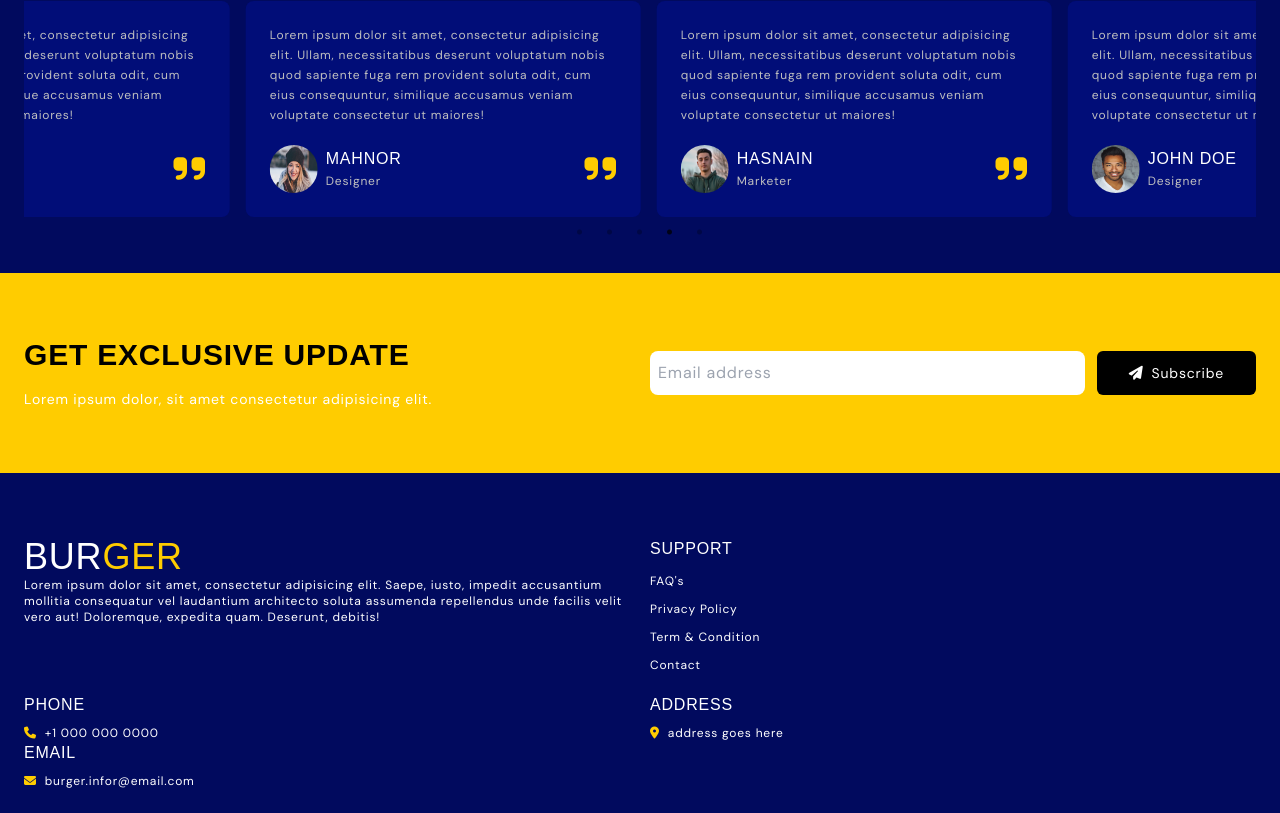
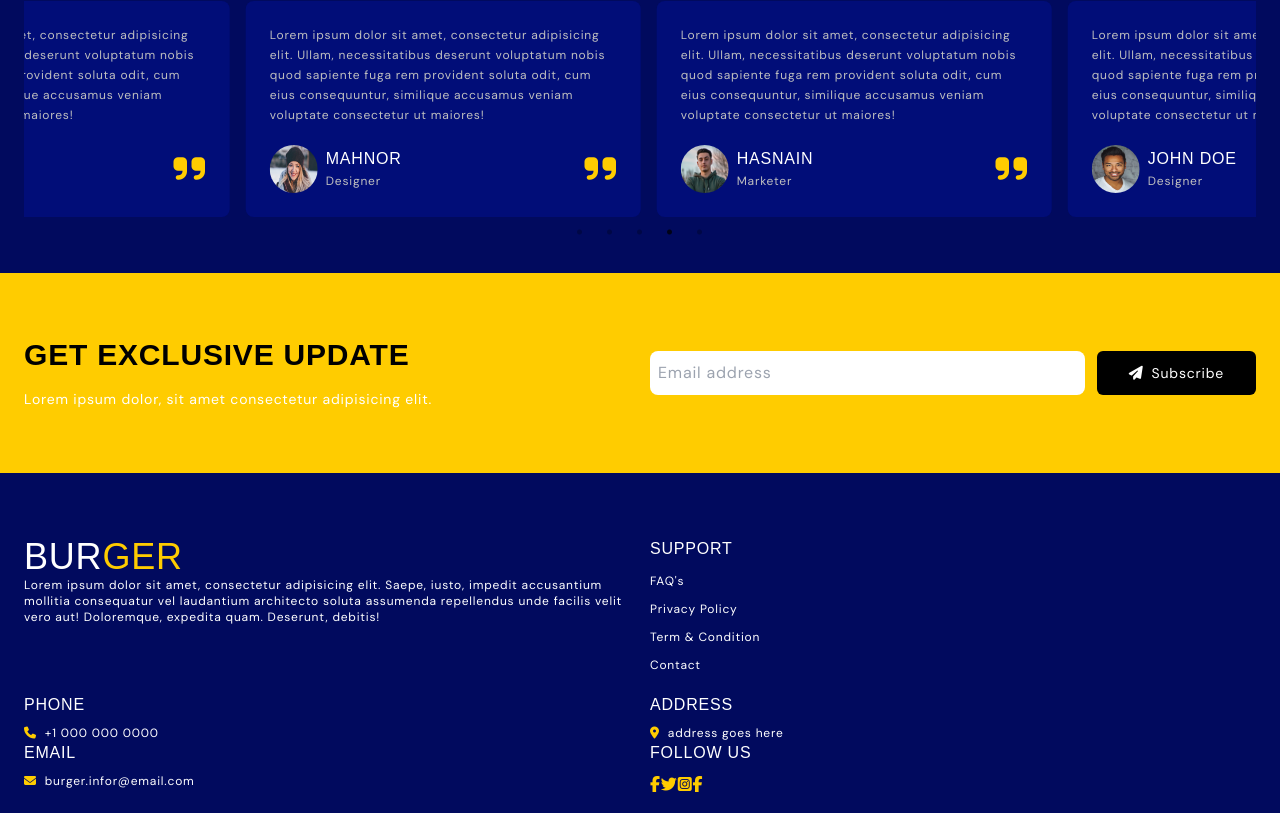
Before and after one commit to Usman-837/Burger_Website, a React (Vite) app: page / in a window 1280 px wide. Shown: the part 3686-4499 px from the top of the page. Built offline with nearby package versions, Linux system fonts and the light colour scheme.

Commit message:
add social icons in footer

```diff
--- a/Footer.jsx
+++ b/Footer.jsx
@@ -49,6 +49,15 @@ const Footer = () => {
                                 address goes here
                             </p>
                         </div>
+                        <div className="space-y-2">
+                            <h3 className="text-lg uppercase font-oswald">follow us</h3>
+                            <div className="space-x-3">
+                                <a href=""><i className="fa-brands fa-facebook-f text-lg cursor-pointer text-secondaryColor hover:-translate-y-1 ease-in duration-200"></i></a>
+                                <a href=""><i className="fa-brands fa-twitter text-lg cursor-pointer text-secondaryColor hover:-translate-y-1 ease-in duration-200"></i></a>
+                                <a href=""><i className="fa-brands fa-square-instagram text-lg cursor-pointer text-secondaryColor hover:-translate-y-1 ease-in duration-200"></i></a>
+                                <a href=""><i className="fa-brands fa-facebook-f text-lg cursor-pointer text-secondaryColor hover:-translate-y-1 ease-in duration-200"></i></a>
+                            </div>
+                        </div>
                     </li>
                 </ul>
             </div>
```
